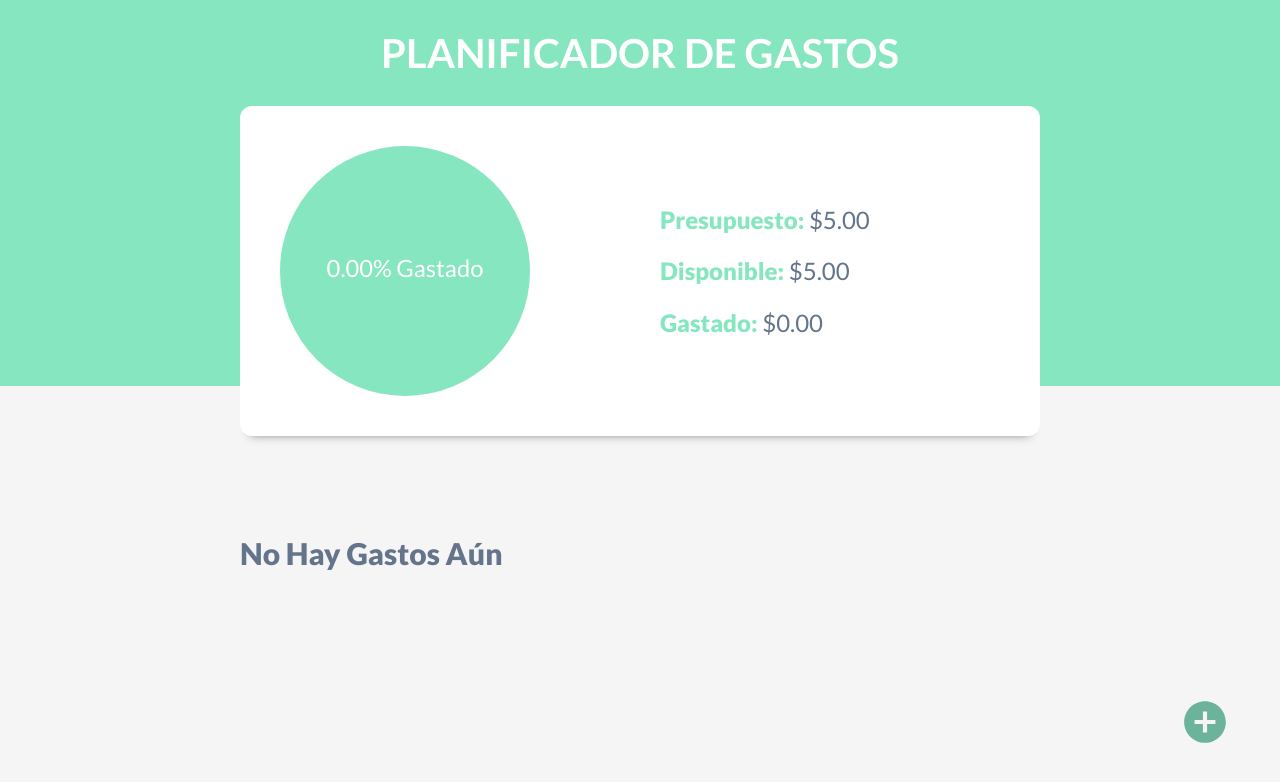
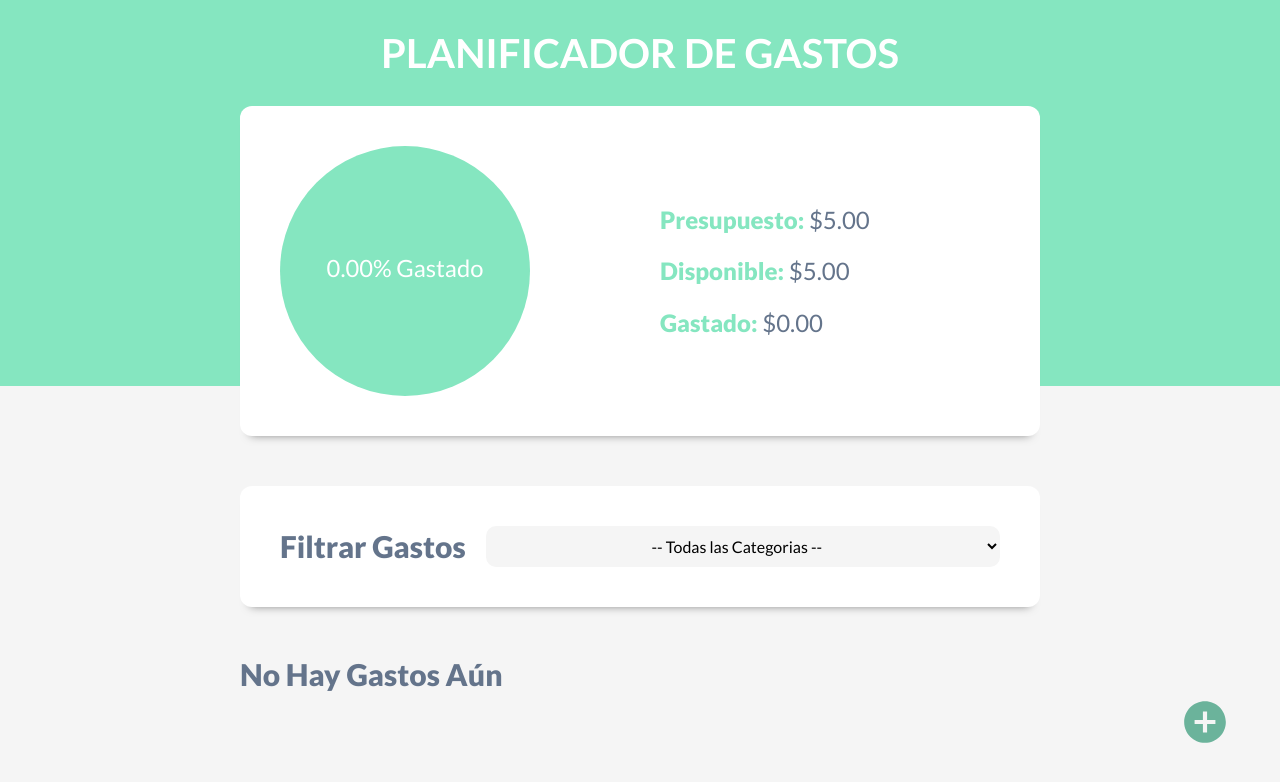
Before and after one commit to slizer98/control-gastos, a React (Vite) app: page / in a window 1280 px wide. Both pictures are taken after typing "5" into the empty fields and a click on the input "Añadir". Shown: the top 782 px of the page. Built offline with nearby package versions, Linux system fonts and the light colour scheme.

Commit message:
agregando filtro para categorias y animacion para cuando se pasa del presupuesto

```diff
--- a/src/App.jsx
+++ b/src/App.jsx
@@ -1,6 +1,7 @@
 import { useState, useEffect ,useRef } from 'react'
 import Swal from 'sweetalert2'
 import Header from './components/Header'
+import Filtros from './components/Filtros'
 import Modal from './components/Modal'
 import ListadoGastos from './components/ListadoGastos'
 import { generarId } from './helpers'
@@ -14,6 +15,8 @@ function App() {
   const [modal, setModal] = useState(false)
   const [animarModal, setAnimarModal] = useState(false)
   const [gastoEditar, setGastoEditar] = useState({})
+  const [filtro, setFiltro] = useState('')
+  const [gastosFiltrados, setGastosFiltrados] = useState([])
 
   useEffect(() => {
     if(Object.keys(gastoEditar).length > 0){
@@ -33,6 +36,13 @@ function App() {
   useEffect(() => {
     localStorage.setItem('gastos', JSON.stringify(gastos) ?? [])
   }, [gastos])
+
+  useEffect(() => {
+    if(filtro){
+      const gastosFiltrados = gastos.filter(gasto => gasto.categoria === filtro)
+      setGastosFiltrados(gastosFiltrados)
+    }
+  }, [filtro])
 
   useEffect(() => {
     const presupuestoLS = Number(localStorage.getItem('presupuesto')) ?? 0
@@ -116,10 +126,16 @@ function App() {
       {isValidPresupuesto && (
         <>
           <main ref={listaRef}>
+            <Filtros
+              filtro={filtro}
+              setFiltro={setFiltro}
+            />
             <ListadoGastos
               gastos={gastos}
               setGastoEditar={setGastoEditar}
               eliminarGasto={eliminarGasto}
+              filtro={filtro}
+              gastosFiltrados={gastosFiltrados}
             />
           </main>
           <div className='nuevo-gasto'>
--- a/src/components/ControlPresupuesto.jsx
+++ b/src/components/ControlPresupuesto.jsx
@@ -29,14 +29,14 @@ const ControlPresupuesto = ({presupuesto, gastos}) => {
    return (
     <div className="contenedor-presupuesto contenedor sombra dos-columnas">
       <div>
-        {/* poner grafica rellena */}
+
         <CircularProgressbar
           value={porcentaje}
           background
           backgroundPadding={6}
           styles={buildStyles({
-            backgroundColor: "#85e6c0",
-            textColor: "#fff",
+            backgroundColor: porcentaje > 100 ? "#dc2626" : "#85e6c0",
+            textColor: porcentaje > 100 ? "#000" : "#fff",
             pathColor: "#fff",
             trailColor: "transparent",
             textSize: "0.95rem",
@@ -49,7 +49,7 @@ const ControlPresupuesto = ({presupuesto, gastos}) => {
         <p>
             <span>Presupuesto: </span>{formatearCantidad(presupuesto)}
         </p>
-        <p>
+        <p className={`${disponible < 0  ? 'negativo' : ''}`}>
             <span>Disponible: </span>{formatearCantidad(disponible)}
         </p>
         <p>
--- /dev/null
+++ b/src/components/Filtros.jsx
@@ -0,0 +1,30 @@
+
+import { useState, useEffect }from 'react'
+
+const Filtros = ({filtro, setFiltro}) => {
+  return (
+    <div className='filtros sombra contenedor'>
+      <form>
+        <div className="campo">
+          <label>Filtrar Gastos</label>
+            <select
+							value={filtro}
+							onChange={e => setFiltro(e.target.value)}
+						>
+              <option value="">-- Todas las Categorias --</option>
+              <option value="ahorro" >Ahorro</option>
+              <option value="comida" >Comida</option>
+              <option value="casa" >Casa</option>
+              <option value="educacion" >Educacion</option>
+              <option value="ocio">Ocio</option>
+              <option value="gastos" >Gastos Varios</option>
+              <option value="salud" >Salud</option>
+              <option value="suscripciones" >Suscripciones</option>
+            </select>
+        </div>
+    	</form>
+    </div>
+  )
+}
+
+export default Filtros
--- a/src/components/ListadoGastos.jsx
+++ b/src/components/ListadoGastos.jsx
@@ -1,8 +1,30 @@
 import Gasto from "./Gasto"
 
-const ListadoGastos = ({gastos, setGastoEditar, eliminarGasto}) => {
+const ListadoGastos = ({
+    gastos,
+    setGastoEditar,
+    eliminarGasto,
+    filtro,
+    gastosFiltrados
+  }) => {
   return (
     <div className="listado-gastos contenedor">
+
+      {
+        filtro ? (
+          <>
+            <h2>{gastosFiltrados.length ? 'Gastos' : 'No Hay Gastos en esta categoria'}</h2>
+            {gastosFiltrados.map(gasto => (
+              <Gasto
+                key={gasto.id}
+                gasto={gasto}
+                setGastoEditar={setGastoEditar}
+                eliminarGasto={eliminarGasto}
+              />
+              ))}
+          </>
+        ) : (
+          <>
             <h2>{gastos.length ? 'Gastos' : 'No Hay Gastos Aún'}</h2>
             {gastos.map(gasto => (
               <Gasto
@@ -12,6 +34,9 @@ const ListadoGastos = ({gastos, setGastoEditar, eliminarGasto}) => {
                 eliminarGasto={eliminarGasto}
                 />
             ))}
+          </>
+        )
+      }
     </div>
   )
 }
--- a/src/index.css
+++ b/src/index.css
@@ -214,8 +214,27 @@ header h1 {
 }
 .contenido-presupuesto p.negativo,
 .contenido-presupuesto p.negativo span {
-    color: red;
+    color: #dc2626;
 }
+
+/* animacion para cuando el porcentaje sea mayor a 100% */
+.contenido-presupuesto p.negativo {
+    animation: animacion-negativo 4s infinite;
+    transition: all 1s ease ;
+}
+@keyframes animacion-negativo {
+    0% {
+        transform: scale(1);
+    }
+    50% {
+        transform: scale(1.2);
+
+    }
+    100% {
+        transform: scale(1);
+    }
+}
+
 .contenido-presupuesto span {
     font-weight: 900;
     color: var(--azul);
@@ -391,9 +410,22 @@ body .modal {
 }
 
 .CircularProgressbar .CircularProgressbar-text {
-    font-size: 0.95rem !important;
+    font-size: 0.95rem ;
 }
-
+.porcentaje-negativo {
+    animation: texto-negativo 2s infinite !important;
+}
+@keyframes texto-negativo {
+    0% {
+        font-size: 0.95rem;
+    }
+    50% {
+        font-size: 1.1rem;
+    }
+    100% {
+        font-size: 0.95rem;
+    }
+}
 /*** SWIPE LIST OVERRIDES **/
 .swipe-action__leading {
     background-color: var(--azul);
```
Lines whose indentation alone changed are shown as unchanged.
